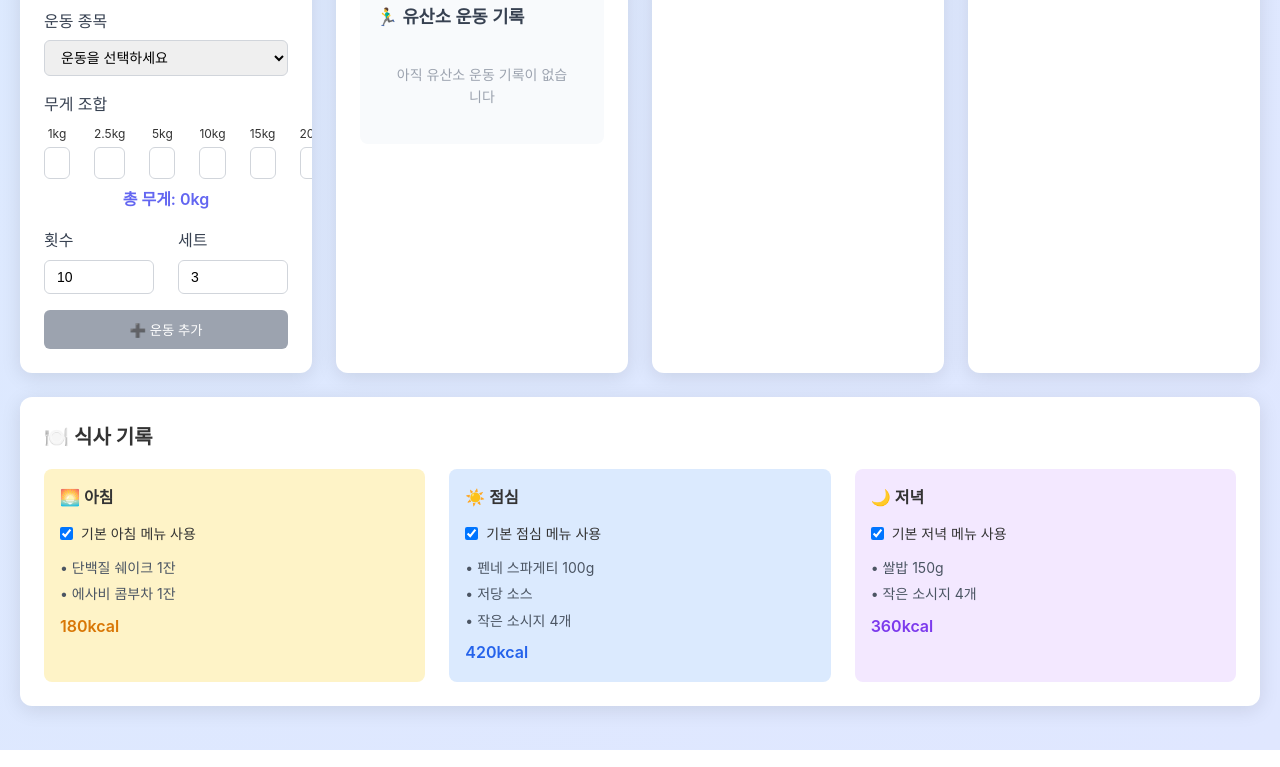
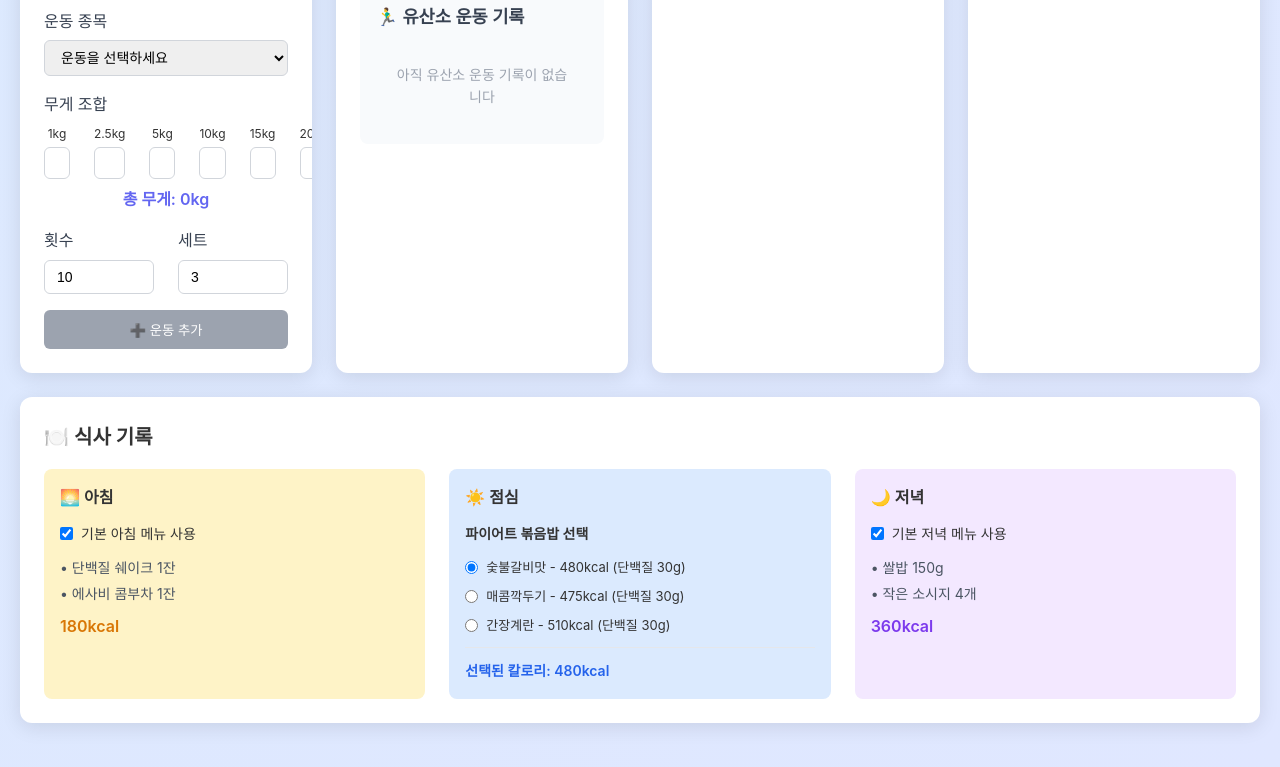
Before and after one commit to ujk0515/exercise, a plain HTML site: page index.html in a window 1280 px wide. Shown: the part 846-1613 px from the top of the page. Drawn offline with nearby package versions, Linux system fonts and the light colour scheme; a script that the page names is missing.

Commit message:
Update index.html

```diff
--- a/index.html
+++ b/index.html
@@ -448,28 +448,12 @@
                         </div>
                     </div>
 
-                    <!-- 1. index.html - 점심 부분만 수정 -->
-
-                    <!-- 기존 점심 부분을 이렇게 교체 -->
+                    <!-- 점심 -->
                     <div class="meal-card meal-lunch">
                         <div class="meal-title">☀️ 점심</div>
 
-                        <div class="checkbox-container">
-                            <input type="checkbox" id="useDefaultLunch" checked>
-                            <label for="useDefaultLunch" style="font-size: 14px;">기본 점심 메뉴 사용</label>
-                        </div>
-
-                        <div id="defaultLunch">
-                            <div class="meal-item">• 펜네 스파게티 100g</div>
-                            <div class="meal-item">• 저당 소스</div>
-                            <div class="meal-item">• 작은 소시지 4개</div>
-                            <div class="meal-calories" style="color: #2563eb;">420kcal</div>
-                        </div>
-
-                        <div id="customLunch" class="hidden">
                         <div style="font-size: 14px; font-weight: 600; margin-bottom: 12px;">파이어트 볶음밥 선택</div>
 
-                            <!-- 3가지 볶음밥 라디오 버튼 -->
                         <div style="margin-bottom: 12px;">
                             <label style="display: flex; align-items: center; gap: 8px; margin-bottom: 8px; cursor: pointer;">
                                 <input type="radio" name="lunchType" value="galbi" checked>
@@ -487,7 +471,6 @@
 
                         <div style="font-size: 14px; font-weight: 600; color: #2563eb; margin-top: 12px; padding-top: 12px; border-top: 1px solid #e5e7eb;">
                             선택된 칼로리: <span id="selectedLunchCalories">480</span>kcal
-                            </div>
                         </div>
                     </div>
 
```
Lines whose indentation alone changed are shown as unchanged.
